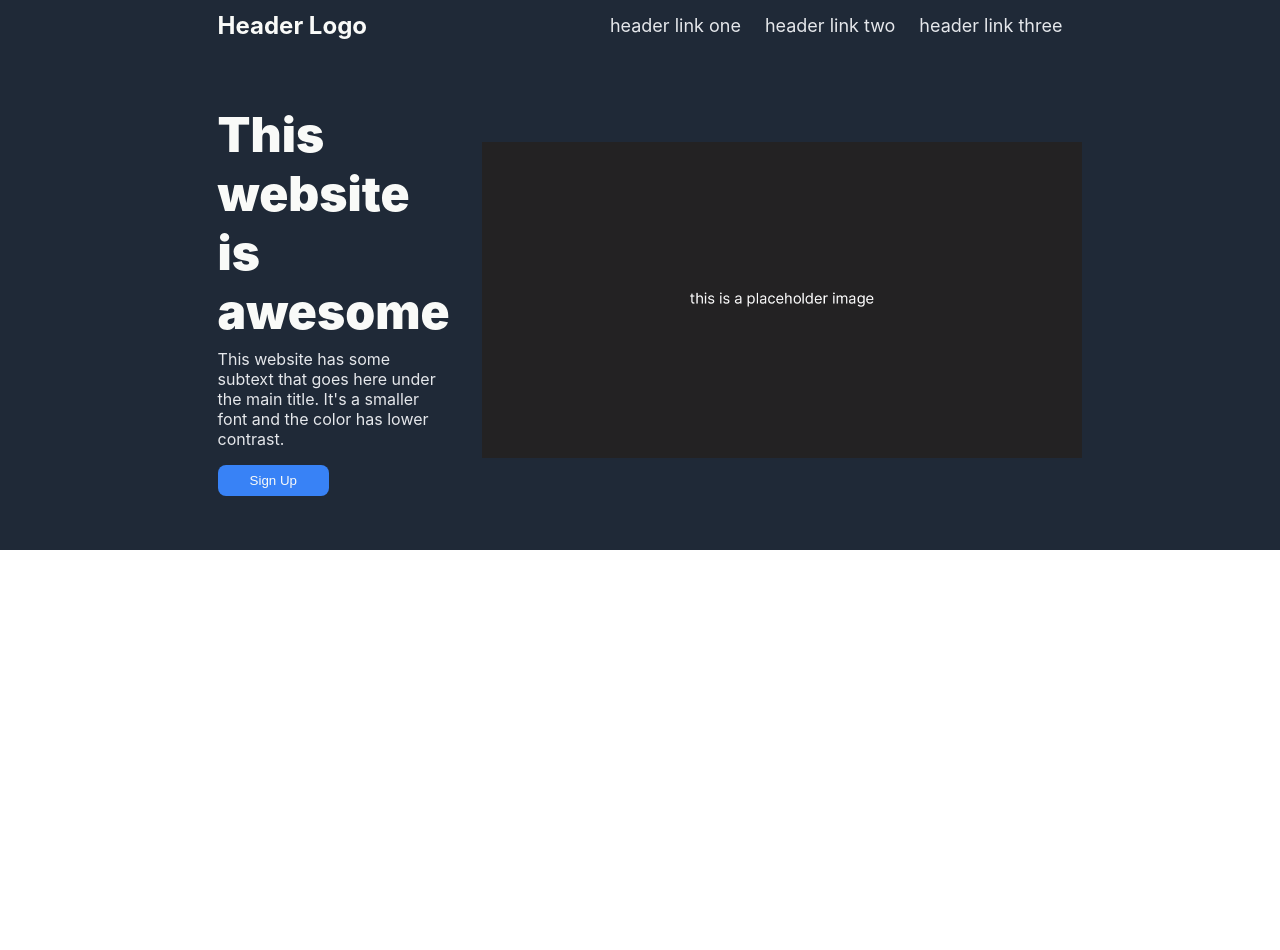
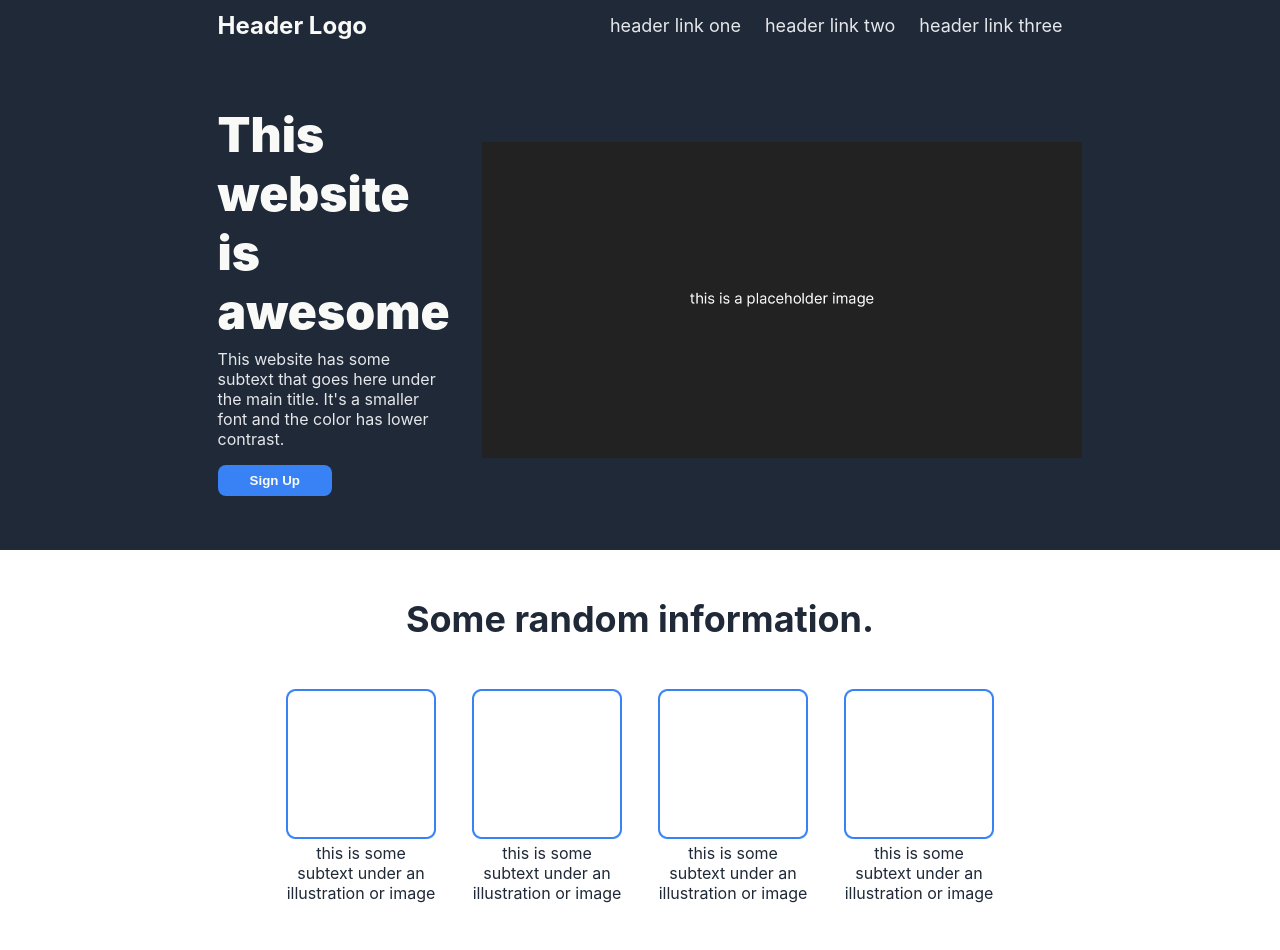
Before and after one commit to plvkyan/odin-landing-page, a plain HTML site: page index.html in a window 1280 px wide. Before the commit the page ends 800 px from the top, so only its background shows below. Drawn offline with Linux system fonts and the light colour scheme.

Commit message:
Finished styling information section.

```diff
--- a/index.html
+++ b/index.html
@@ -28,7 +28,7 @@
 
         </header>
 
-        <section class="hero-section">
+        <section class="hero">
 
             <div class="hero-cta">
 
@@ -41,7 +41,7 @@
                     It's a smaller font and the color has lower contrast.
                 </div>
 
-                <button class="hero-cta-button">
+                <button class="hero-button">
                     Sign Up
                 </button>
 
@@ -51,6 +51,38 @@
 
         </section>
 
+        <section class="info">
+
+            <div class="info-header">
+                Some random information.
+            </div>
+
+            <div class="illust-container">
+
+                <div class="illust">
+                    <img src="./img/sample-info.png" class="illust-img" alt="">
+                    <div class="illust-subtext"> this is some subtext under an illustration or image </div>
+                </div>
+
+                <div class="illust">
+                    <img src="./img/sample-info.png" class="illust-img" alt="">
+                    <div class="illust-subtext"> this is some subtext under an illustration or image </div>
+                </div>
+
+                <div class="illust">
+                    <img src="./img/sample-info.png" class="illust-img" alt="">
+                    <div class="illust-subtext"> this is some subtext under an illustration or image </div>
+                </div>
+
+                <div class="illust">
+                    <img src="./img/sample-info.png" class="illust-img" alt="">
+                    <div class="illust-subtext"> this is some subtext under an illustration or image </div>
+                </div>
+
+            </div>
+
+        </section>
+
     </body>
 
 </html>
--- a/styles.css
+++ b/styles.css
@@ -3,11 +3,11 @@ body {
     margin: 0;
 }
 
-.nav-bar, .hero-section, .footer {
+.nav-bar, .hero, .footer {
     padding: 0px 17%;
 }
 
-.nav-bar, .hero-section, .footer {
+.nav-bar, .hero, .footer {
     background-color: #1F2937;
 }
 
@@ -24,12 +24,15 @@ body {
     font-weight: bold;
 }
 
-.header-logo, .hero-header, .hero-cta-button {
+.header-logo, .hero-header, .hero-button {
     color: #F9FAF8;
 }
 
+a, .hero-subtext {
+    color: #E5E7EB;
+}
+
 a {
-    color: #E5E7EB;
     font-size: 18px;
     text-decoration: none;
 }
@@ -42,7 +45,7 @@ ul {
     padding: 0;
 }
 
-.hero-section {
+.hero {
     align-items: center;
     display: flex;
     min-height: 500px;
@@ -56,14 +59,14 @@ ul {
 }
 
 .hero-subtext {
-    color: #E5E7EB;
     margin-bottom: 16px;
 }
 
-.hero-cta-button {
+.hero-button {
     border: 0px;
     border-radius: 8px;
     background-color: #3882F6;
+    font-weight: bold;
     padding: 8px 32px;
 }
 
@@ -71,3 +74,36 @@ ul {
     height: auto;
     width: 600px;
 }
+
+.info {
+    align-items: center;
+    display: flex;
+    flex-direction: column;
+    justify-content: center;
+    min-height: 400px;
+}
+
+.info-header, .illust-subtext {
+    color: #1F2937;
+}
+
+.info-header {
+    font-size: 36px;
+    font-weight: bolder;
+    margin-bottom: 48px;
+}
+
+.illust-container {
+    display: flex;
+    gap: 36px;
+}
+
+.illust {
+    max-width: 150px;
+    text-align: center;
+}
+
+.illust-img {
+    height: auto;
+    width: 150px;
+}
```
Also changed, not shown: img/sample-info.png (added).
